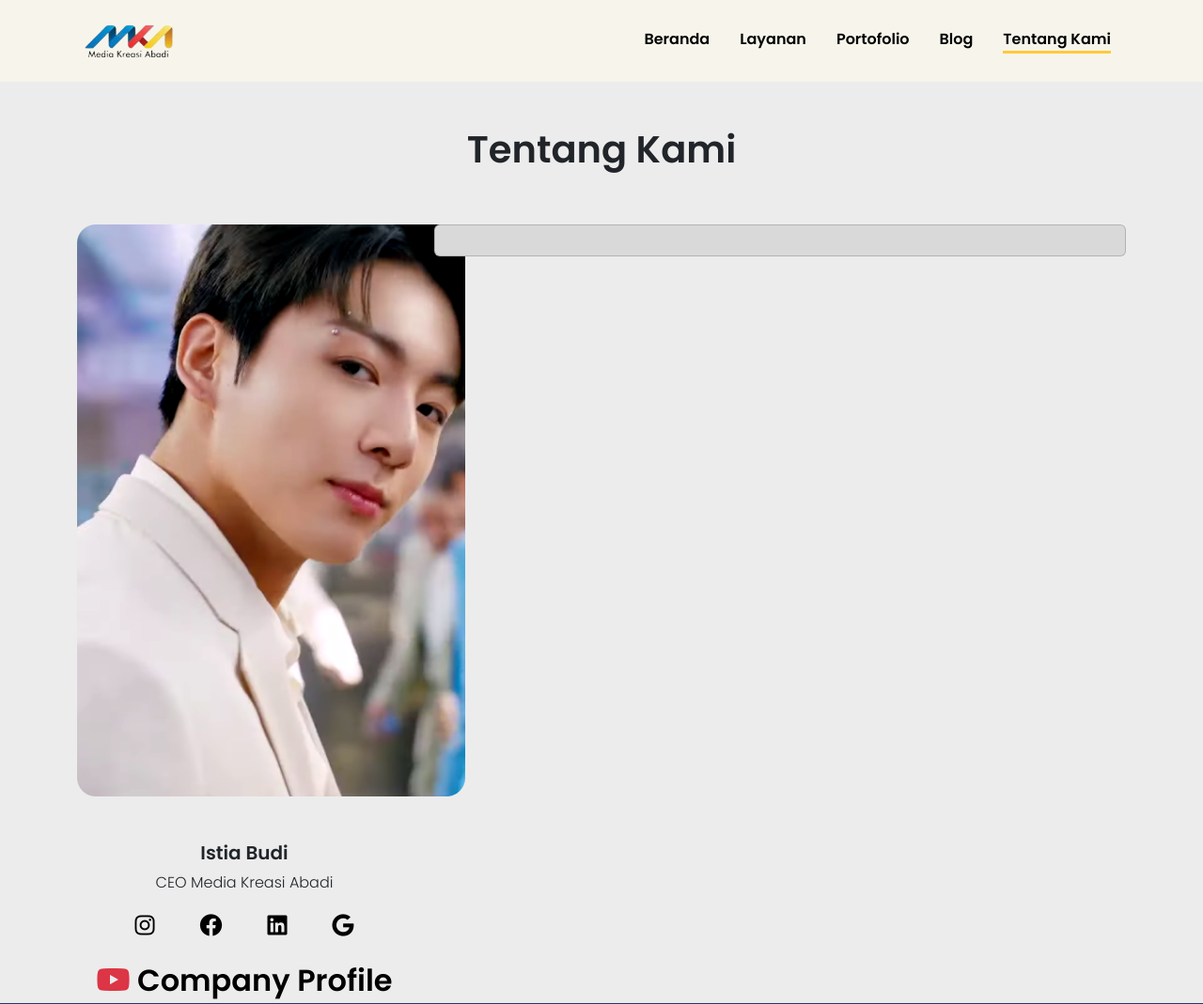
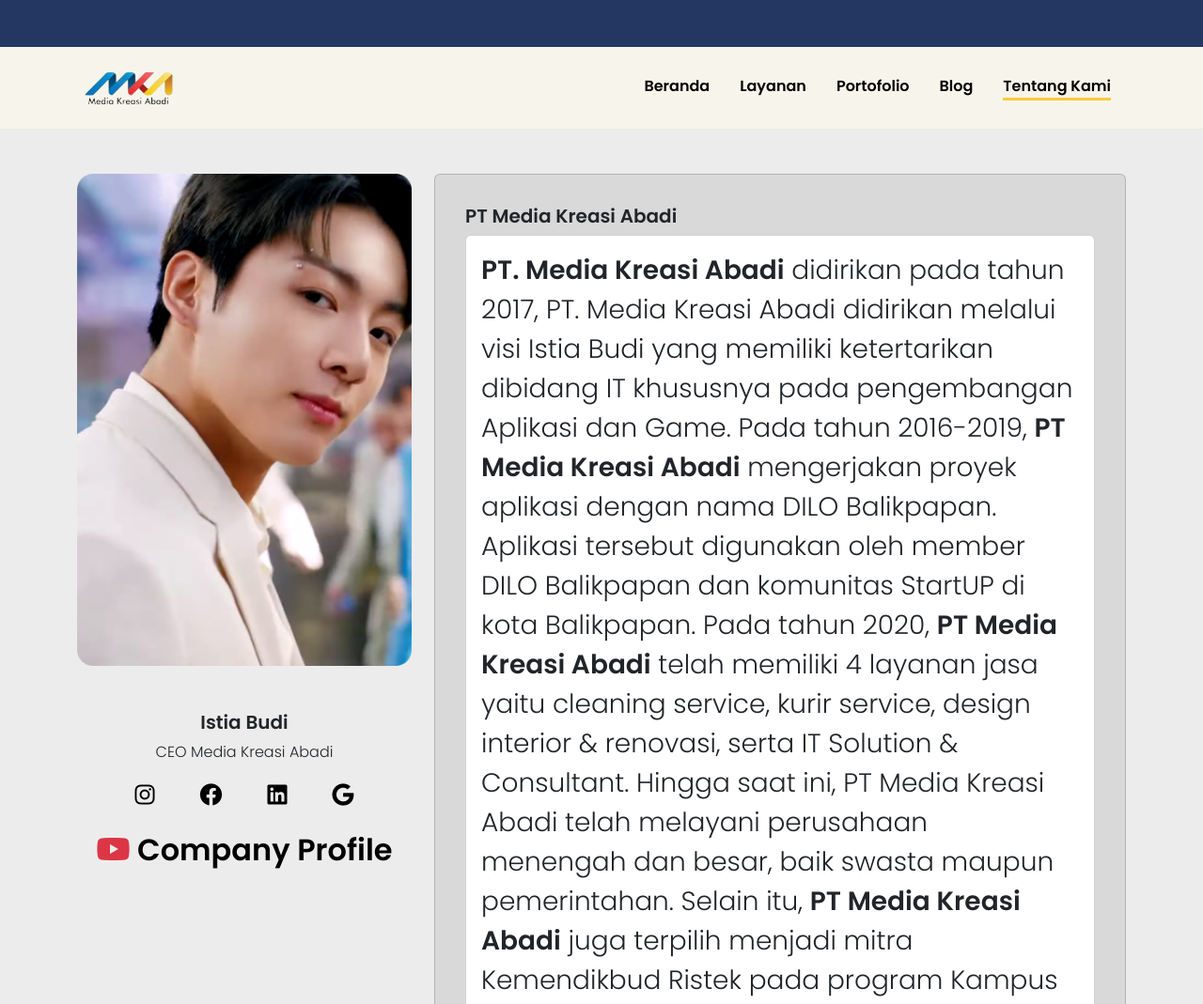
Before and after one commit to sallixie/mka, a plain HTML site: page tentang-kami.html in a window 1280 px wide. Shown: the top 1069 px of the page at 94% size. Drawn offline with Linux system fonts and the light colour scheme.

Commit message:
add topbar

```diff
--- a/assets/custom-style.css
+++ b/assets/custom-style.css
@@ -6,6 +6,12 @@
 
 body {
   background-color: #ECECEC;
+}
+
+.top-bar {
+  height: 50px;
+  width: 100%;
+  background-color: #243763;
 }
 
 .bg-nav {
--- a/tentang-kami.html
+++ b/tentang-kami.html
@@ -16,6 +16,7 @@
     <link rel="stylesheet" href="./assets/custom-style.css" />
   </head>
   <body>
+    <div class="top-bar"></div>
     <!-- NAVBAR -->
     <nav class="navbar bg-nav">
       <div class="container">
@@ -48,19 +49,9 @@
       <section class="mb-5">
         <div class="container">
           <div class="row">
-            <div class="col-md-12 text-center">
-              <h1 class="fw-bolder">Tentang Kami</h1>
-            </div>
-          </div>
-        </div>
-      </section>
-
-      <section>
-        <div class="container">
-          <div class="row">
             <div class="col-md-4 text-center">
               <img
-                class="img mb-5"
+                class="img-fluid mb-5"
                 src="./assets/images/tentang-kami/istia-budi.png"
                 alt="Istia Budi"
               />
@@ -103,12 +94,70 @@
               </a>
             </div>
             <div class="col-md-8">
-              <div class="card" style="background-color: #d9d9d9">
-                <div class="card-body"></div>
+              <div class="card p-3" style="background-color: #d9d9d9">
+                <div class="card-body">
+                  <h5 class="fw-bold">PT Media Kreasi Abadi</h5>
+                  <div class="card">
+                    <div class="card-body">
+                      <p class="fs-3">
+                        <span class="fw-bold">PT. Media Kreasi Abadi</span>
+                        didirikan pada tahun 2017, PT. Media Kreasi Abadi
+                        didirikan melalui visi Istia Budi yang memiliki
+                        ketertarikan dibidang IT khususnya pada pengembangan
+                        Aplikasi dan Game. Pada tahun 2016-2019,
+                        <span class="fw-bold">PT Media Kreasi Abadi</span>
+                        mengerjakan proyek aplikasi dengan nama DILO Balikpapan.
+                        Aplikasi tersebut digunakan oleh member DILO Balikpapan
+                        dan komunitas StartUP di kota Balikpapan. Pada tahun
+                        2020,
+                        <span class="fw-bold">PT Media Kreasi Abadi</span> telah
+                        memiliki 4 layanan jasa yaitu cleaning service, kurir
+                        service, design interior & renovasi, serta IT Solution &
+                        Consultant. Hingga saat ini, PT Media Kreasi Abadi telah
+                        melayani perusahaan menengah dan besar, baik swasta
+                        maupun pemerintahan. Selain itu,
+                        <span class="fw-bold">PT Media Kreasi Abadi</span>
+                        juga terpilih menjadi mitra Kemendikbud Ristek pada
+                        program Kampus Merdeka “Magang dan Studi Independen
+                        Bersertifikat (MSIB)”
+                      </p>
+                    </div>
+                  </div>
+                </div>
               </div>
             </div>
           </div>
         </div>
+      </section>
+
+      <section class="mb-5">
+        <div class="container">
+          <div class="row">
+            <div class="col-md-12">
+              <div class="card p-3">
+                <div class="card-body text-center fs-4">
+                  <p>
+                    <span class="d-block fw-bold">Visi</span> Menjadi perusahaan
+                    yang berkembang dan bermanfaat dengan selalu berusaha
+                    memberikan solusi inovatif dan kreatif untuk memenuhi
+                    kebutuhan masyarakat, bangsa dan negara. <br /><br />
+                    <span class="d-block fw-bold">Misi</span> Membangun bisnis
+                    dan aset produktif secara terintegrasi guna memberikan
+                    manfaat dan pelayanan yang terbaik buat masyarakat, bangsa
+                    dan negara dengan menjalin kerjasama secara optimal dengan
+                    prinsip fokus kepada pelanggan, komitmen setiap pelayanan
+                    yang diberikan, kualitas dan profesionalisme kerja yang
+                    tinggi, inovasi berkesinambungan.
+                  </p>
+                </div>
+              </div>
+            </div>
+          </div>
+        </div>
+      </section>
+
+      <section class="mb-5">
+        <h1 class="fw-bolder text-center mb-5">Our Team</h1>
       </section>
     </main>
     <!-- END CONTENT -->
```
Also changed, not shown: blog.html (+2 -0 lines), index.html (+2 -0 lines), layanan.html (+2 -0 lines), portofolio.html (+2 -0 lines).
